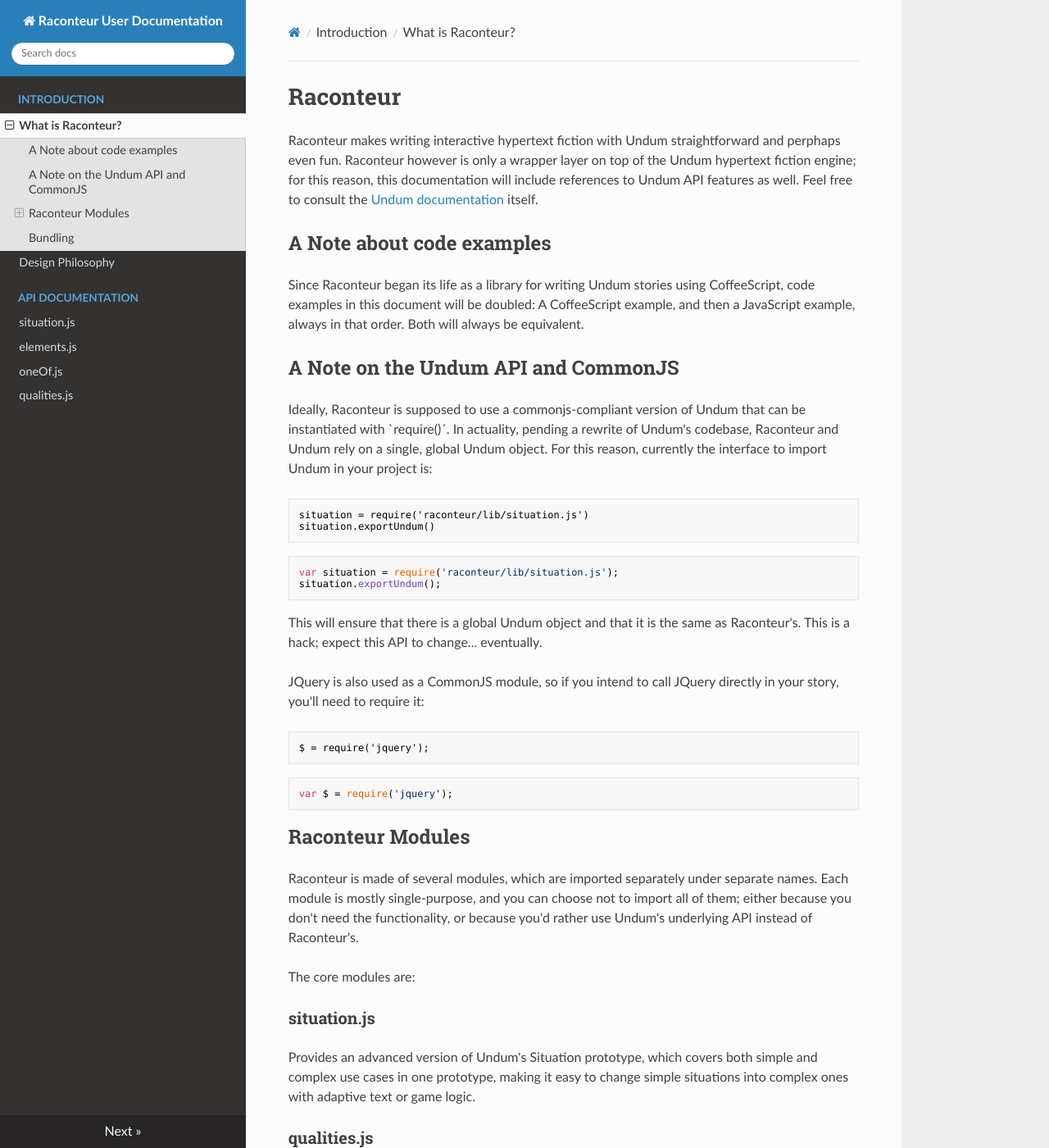
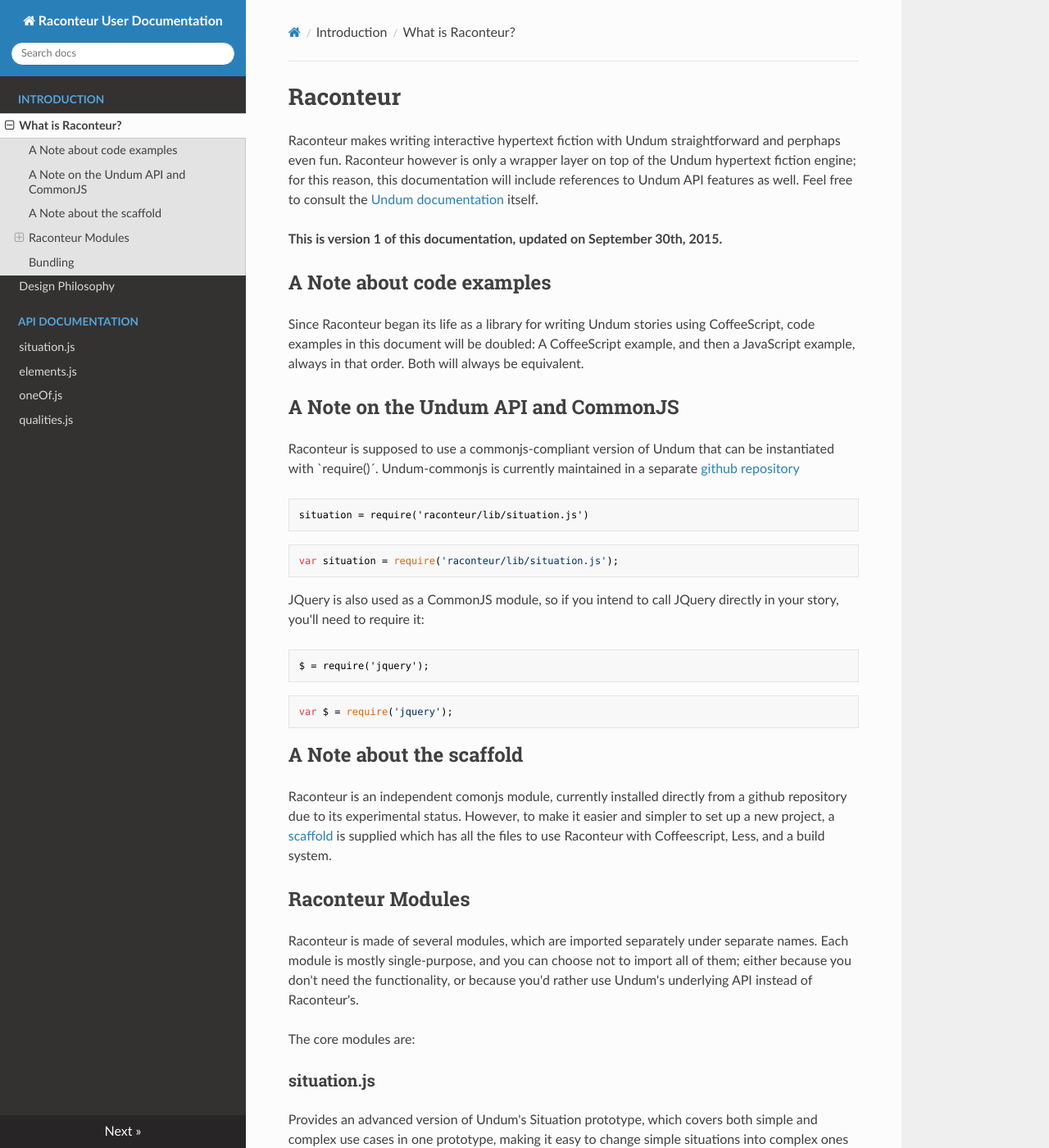
Before and after one commit to sequitur/raconteur, an MkDocs documentation site: the page built from docs/index.md, in a window 1280 px wide and 1400 px high. Shown: the whole window at 82% size. Built offline with MkDocs 1.6.1, drawn with Linux system fonts in a browser that asks for light colours; nearby versions of some CDN libraries; old or Windows-style settings are respelled for this version of MkDocs.

Commit message:
Update documentation

````diff
--- a/docs/index.md
+++ b/docs/index.md
@@ -1,6 +1,8 @@
 # Raconteur
 
 Raconteur makes writing interactive hypertext fiction with Undum straightforward and perphaps even fun. Raconteur however is only a wrapper layer on top of the Undum hypertext fiction engine; for this reason, this documentation will include references to Undum API features as well. Feel free to consult the [Undum documentation](http://undum.com/doc/index.html) itself.
+
+**This is version 1 of this documentation, updated on September 30th, 2015.**
 
 ## A Note about code examples
 
@@ -8,19 +10,15 @@
 
 ## A Note on the Undum API and CommonJS
 
-Ideally, Raconteur is supposed to use a commonjs-compliant version of Undum that can be instantiated with `require()´. In actuality, pending a rewrite of Undum's codebase, Raconteur and Undum rely on a single, global Undum object. For this reason, currently the interface to import Undum in your project is:
+Raconteur is supposed to use a commonjs-compliant version of Undum that can be instantiated with `require()´. Undum-commonjs is currently maintained in a separate [github repository](https://github.com/sequitur/undum)
 
 ```coffeescript
 situation = require('raconteur/lib/situation.js')
-situation.exportUndum()
 ```
 
 ```javascript
 var situation = require('raconteur/lib/situation.js');
-situation.exportUndum();
 ```
-
-This will ensure that there is a global Undum object and that it is the same as Raconteur's. This is a hack; expect this API to change... eventually.
 
 JQuery is also used as a CommonJS module, so if you intend to call JQuery directly in your story, you'll need to require it:
 
@@ -30,6 +28,10 @@
 ```javascript
 var $ = require('jquery');
 ```
+
+## A Note about the scaffold
+
+Raconteur is an independent comonjs module, currently installed directly from a github repository due to its experimental status. However, to make it easier and simpler to set up a new project, a [scaffold] is supplied which has all the files to use Raconteur with Coffeescript, Less, and a build system.
 
 ## Raconteur Modules
 
@@ -61,3 +63,4 @@
 [Browserify]: http://browserify.org/
 [markdown-it]: https://markdown-it.github.io/
 [JQuery]: http://jquery.com/
+[scaffold]: https://github.com/sequitur/raconteur-scaffold
````
